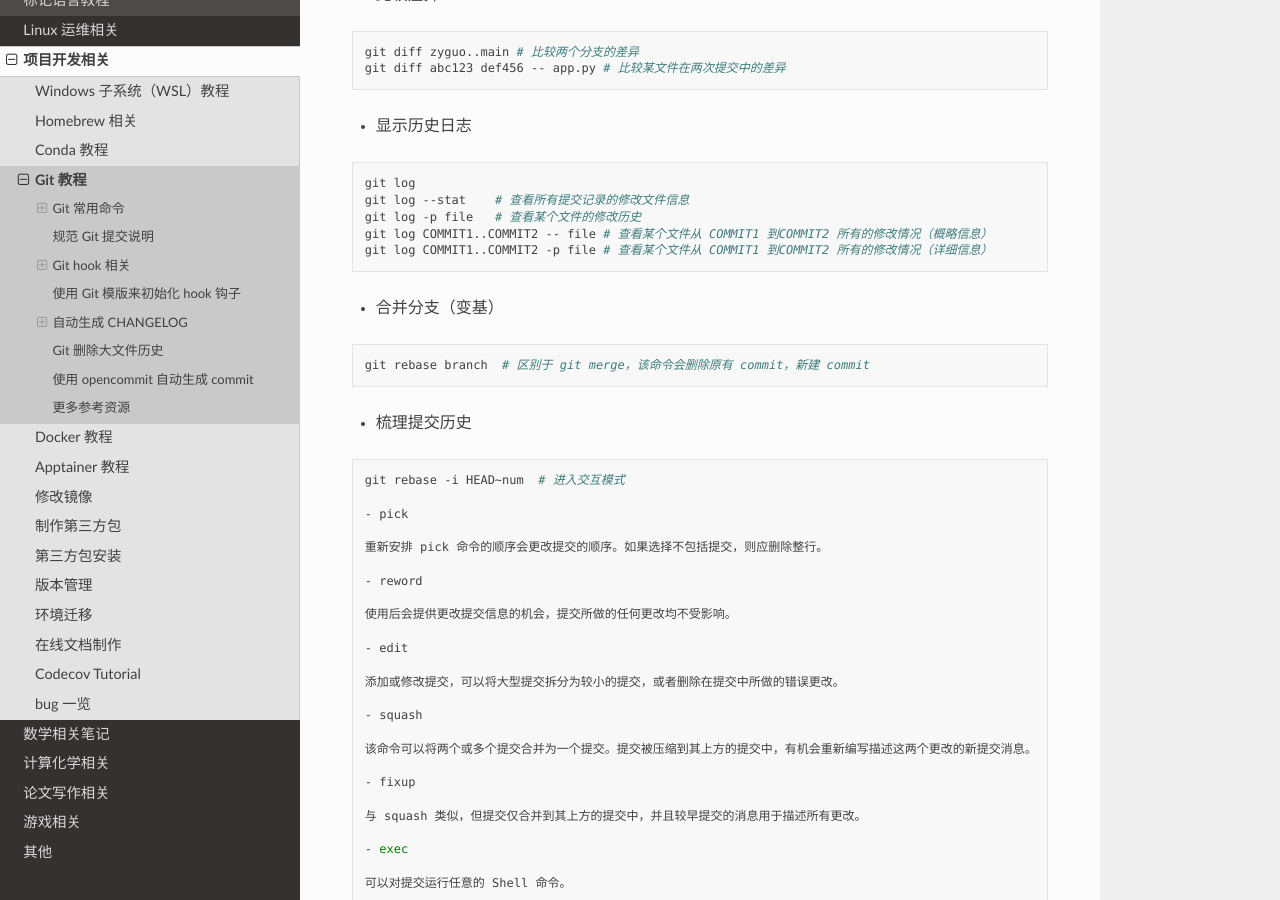
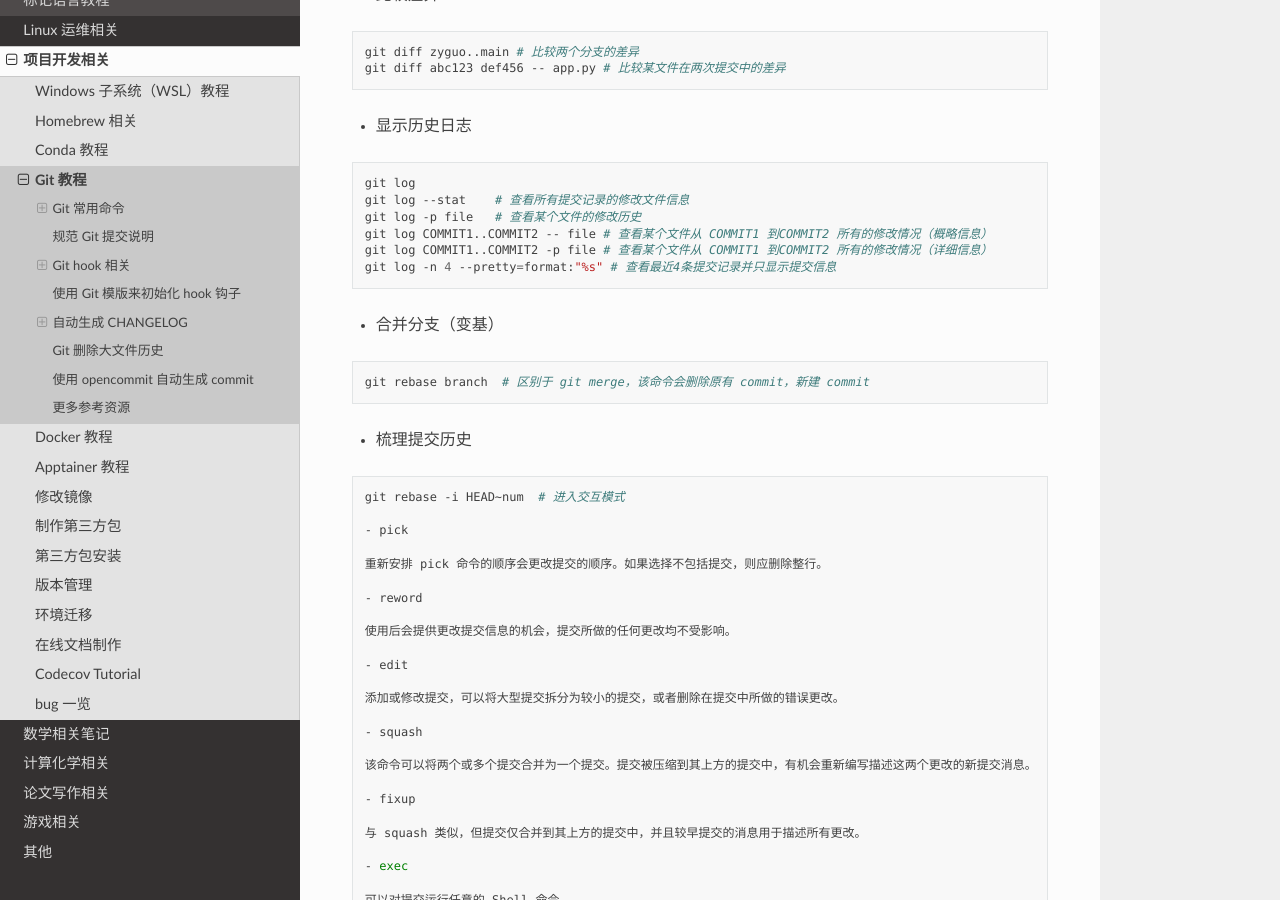
Before and after one commit to Rasic2/CodeNote, a Sphinx documentation site: the page built from docs/source/development/git.md, in a window 1280 px wide and 900 px high, scrolled down 4402 px. Built offline with Sphinx 7.4.7 and the Read the Docs theme 3.1.0, drawn with Linux system fonts in a browser that asks for light colours.

Commit message:
docs(git.md): add command example for viewing the last 4 commit messages

````diff
--- a/docs/source/development/git.md
+++ b/docs/source/development/git.md
@@ -227,6 +227,7 @@ git log --stat    # 查看所有提交记录的修改文件信息
 git log -p file   # 查看某个文件的修改历史
 git log COMMIT1..COMMIT2 -- file # 查看某个文件从 COMMIT1 到COMMIT2 所有的修改情况（概略信息）
 git log COMMIT1..COMMIT2 -p file # 查看某个文件从 COMMIT1 到COMMIT2 所有的修改情况（详细信息）
+git log -n 4 --pretty=format:"%s" # 查看最近4条提交记录并只显示提交信息
 ```
 
 - 合并分支（变基）
````
